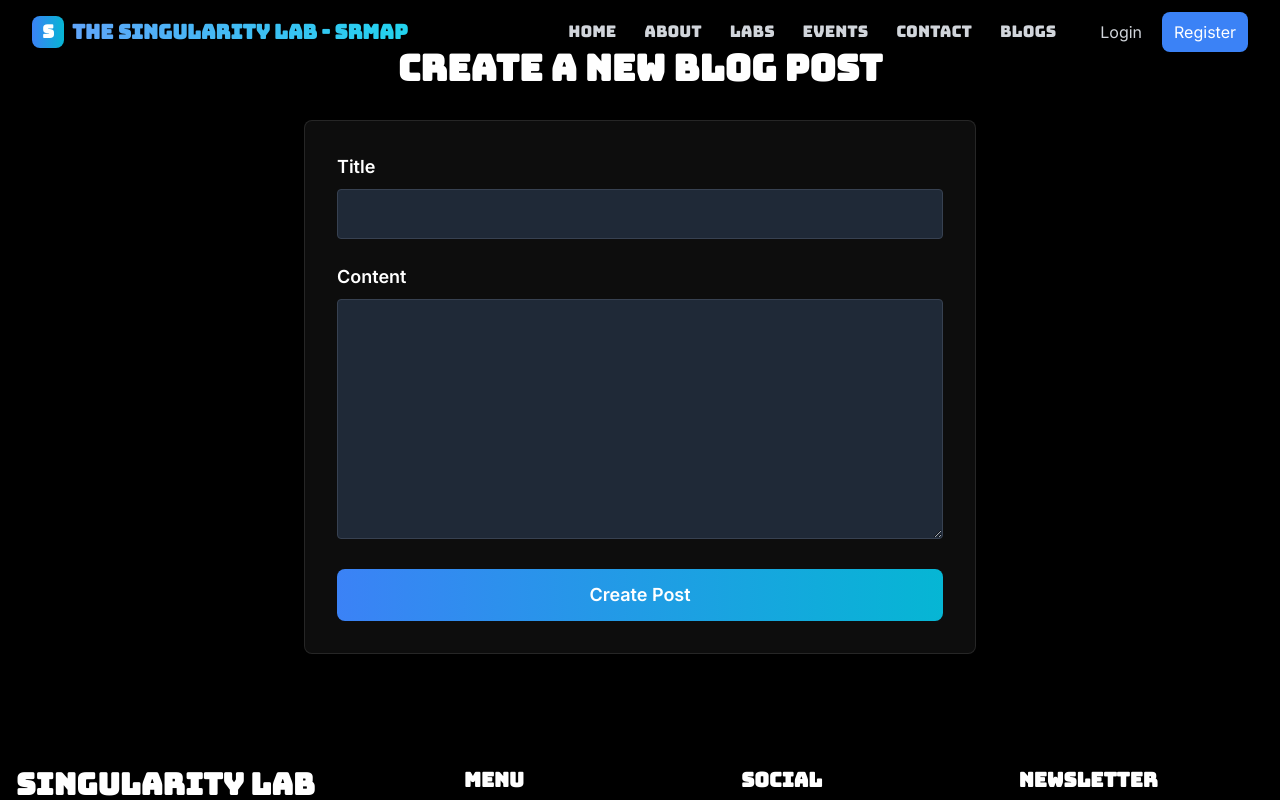
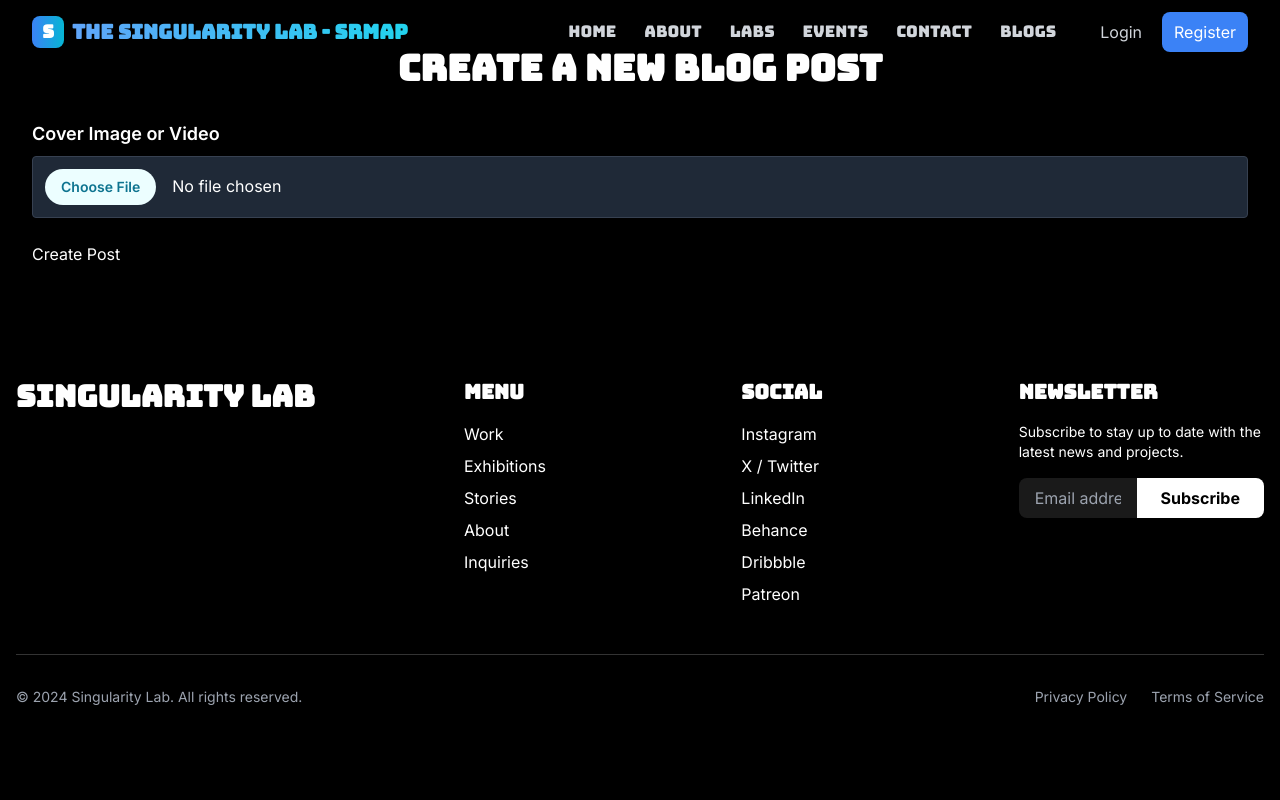
Before and after one commit to paryvendan2k26/Singularity, a React (Create React App) app: page /create-blog in a window 1280 px wide. Shown: the top 800 px of the page. Built offline with nearby package versions, Linux system fonts and the light colour scheme.

Commit message:
updated the React form and the page that displays the blogs

```diff
--- a/src/components/BlogForm.js
+++ b/src/components/BlogForm.js
@@ -1,3 +1,53 @@
+// // src/components/BlogForm.js
+
+// import React, { useState, useEffect } from 'react';
+
+// const BlogForm = ({ onSubmit, initialData = { title: '', content: '' }, buttonText }) => {
+//   const [title, setTitle] = useState(initialData.title);
+//   const [content, setContent] = useState(initialData.content);
+
+//   useEffect(() => {
+//     setTitle(initialData.title);
+//     setContent(initialData.content);
+//   }, [initialData]);
+
+//   const handleSubmit = (e) => {
+//     e.preventDefault();
+//     onSubmit({ title, content });
+//   };
+
+//   return (
+//     <form onSubmit={handleSubmit} className="p-8 rounded-lg shadow-lg w-full max-w-2xl mx-auto glass-effect">
+//       <div className="mb-6">
+//         <label htmlFor="title" className="block mb-2 text-lg font-semibold">Title</label>
+//         <input
+//           id="title"
+//           type="text"
+//           value={title}
+//           onChange={(e) => setTitle(e.target.value)}
+//           className="w-full p-3 rounded bg-gray-800 border border-gray-700 focus:outline-none focus:border-cyan-500"
+//           required
+//         />
+//       </div>
+//       <div className="mb-6">
+//         <label htmlFor="content" className="block mb-2 text-lg font-semibold">Content</label>
+//         <textarea
+//           id="content"
+//           value={content}
+//           onChange={(e) => setContent(e.target.value)}
+//           className="w-full p-3 rounded bg-gray-800 border border-gray-700 focus:outline-none focus:border-cyan-500 h-60"
+//           required
+//         />
+//       </div>
+//       <button type="submit" className="w-full bg-gradient-to-r from-blue-500 to-cyan-500 text-white py-3 rounded-lg font-semibold text-lg hover:opacity-90 transition-opacity">
+//         {buttonText}
+//       </button>
+//     </form>
+//   );
+// };
+
+// export default BlogForm;
+
 // src/components/BlogForm.js
 
 import React, { useState, useEffect } from 'react';
@@ -5,41 +55,32 @@ import React, { useState, useEffect } from 'react';
 const BlogForm = ({ onSubmit, initialData = { title: '', content: '' }, buttonText }) => {
   const [title, setTitle] = useState(initialData.title);
   const [content, setContent] = useState(initialData.content);
+  const [media, setMedia] = useState(null); // <-- Add this state
 
-  useEffect(() => {
-    setTitle(initialData.title);
-    setContent(initialData.content);
-  }, [initialData]);
+  // ... (useEffect stays the same)
 
   const handleSubmit = (e) => {
     e.preventDefault();
-    onSubmit({ title, content });
+    onSubmit({ title, content, media }); // <-- Pass media file on submit
   };
 
   return (
-    <form onSubmit={handleSubmit} className="p-8 rounded-lg shadow-lg w-full max-w-2xl mx-auto glass-effect">
+    <form onSubmit={handleSubmit} className="...">
+      {/* ... Title and Content fields are the same ... */}
+
+      {/* --- ADD THIS NEW FIELD --- */}
       <div className="mb-6">
-        <label htmlFor="title" className="block mb-2 text-lg font-semibold">Title</label>
+        <label htmlFor="media" className="block mb-2 text-lg font-semibold">Cover Image or Video</label>
         <input
-          id="title"
-          type="text"
-          value={title}
-          onChange={(e) => setTitle(e.target.value)}
-          className="w-full p-3 rounded bg-gray-800 border border-gray-700 focus:outline-none focus:border-cyan-500"
-          required
+          id="media"
+          type="file"
+          accept="image/*,video/*"
+          onChange={(e) => setMedia(e.target.files[0])} // <-- Update media state
+          className="w-full p-3 rounded bg-gray-800 border border-gray-700 file:mr-4 file:py-2 file:px-4 file:rounded-full file:border-0 file:text-sm file:font-semibold file:bg-cyan-50 file:text-cyan-700 hover:file:bg-cyan-100"
         />
       </div>
-      <div className="mb-6">
-        <label htmlFor="content" className="block mb-2 text-lg font-semibold">Content</label>
-        <textarea
-          id="content"
-          value={content}
-          onChange={(e) => setContent(e.target.value)}
-          className="w-full p-3 rounded bg-gray-800 border border-gray-700 focus:outline-none focus:border-cyan-500 h-60"
-          required
-        />
-      </div>
-      <button type="submit" className="w-full bg-gradient-to-r from-blue-500 to-cyan-500 text-white py-3 rounded-lg font-semibold text-lg hover:opacity-90 transition-opacity">
+
+      <button type="submit" className="...">
         {buttonText}
       </button>
     </form>
```
